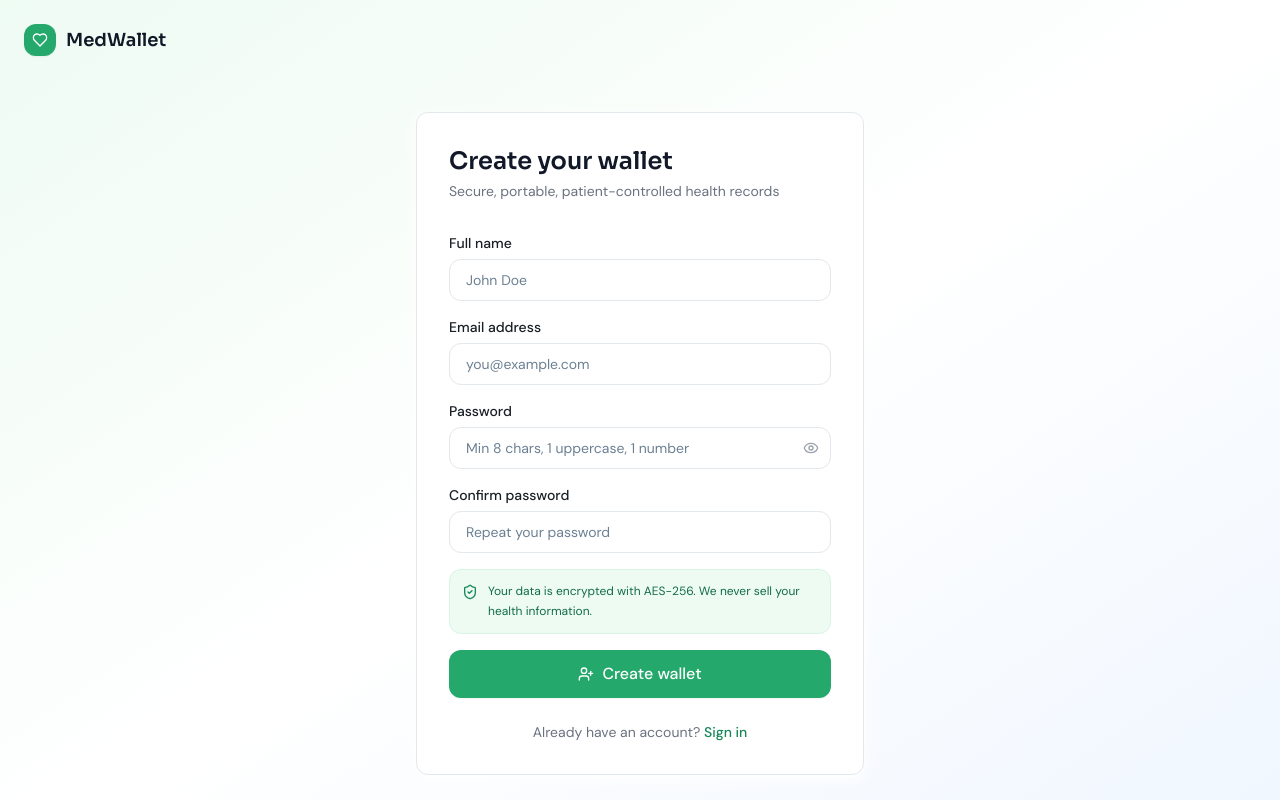
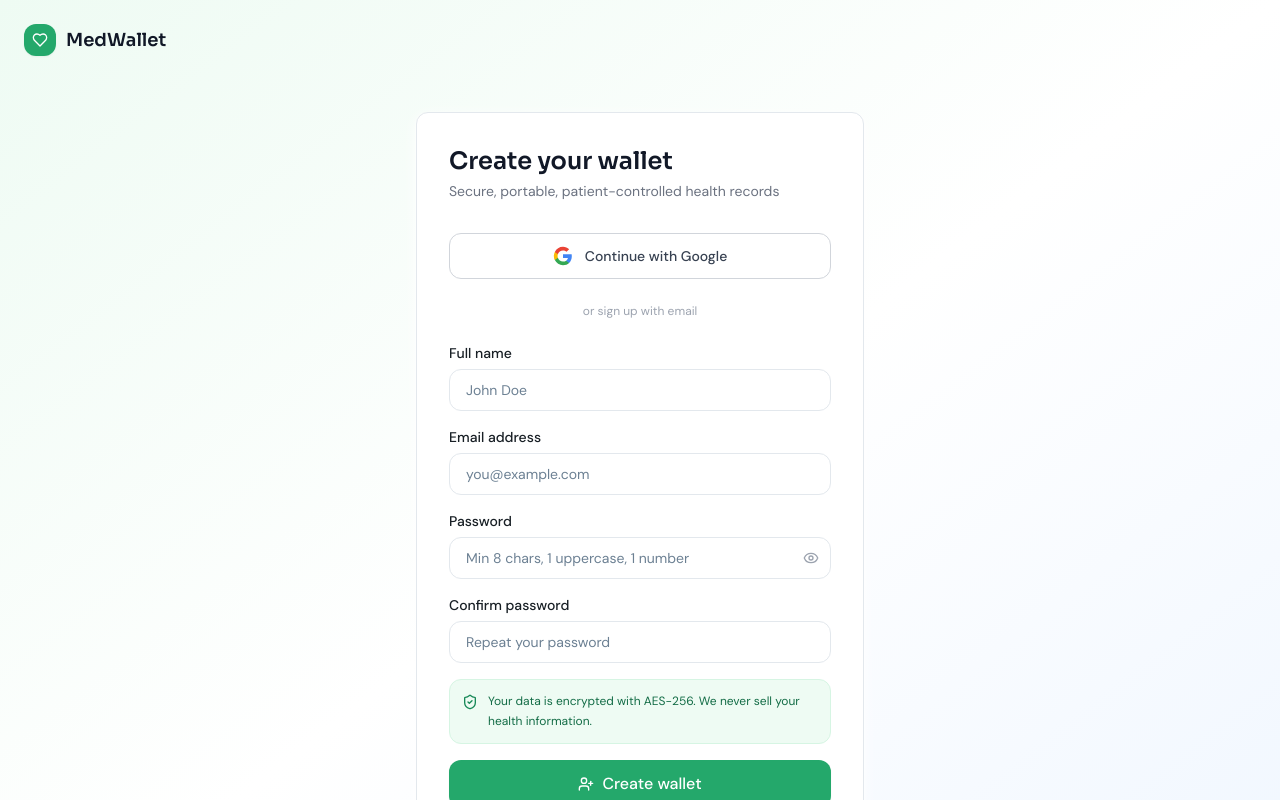
Before and after one commit to kenn-Os/Medical-Wallet, a Next.js app: page /signup in a window 1280 px wide. Shown: the top 800 px of the page. Built offline with nearby package versions, Linux system fonts and the light colour scheme; no server answers.

Commit message:
feat: add Google OAuth sign-in to login and signup, fix email verification redirect

```diff
--- a/app/(auth)/login/page.jsx
+++ b/app/(auth)/login/page.jsx
@@ -19,6 +19,7 @@
   const router = useRouter()
   const [showPassword, setShowPassword] = useState(false)
   const [loading, setLoading] = useState(false)
+  const [googleLoading, setGoogleLoading] = useState(false)
   const { register, handleSubmit, formState: { errors } } = useForm({ resolver: zodResolver(schema) })
 
   const onSubmit = async (data) => {
@@ -35,6 +36,23 @@
     } finally { setLoading(false) }
   }
 
+  const handleGoogleSignIn = async () => {
+    setGoogleLoading(true)
+    try {
+      const supabase = createClient()
+      const { error } = await supabase.auth.signInWithOAuth({
+        provider: 'google',
+        options: {
+          redirectTo: `${process.env.NEXT_PUBLIC_APP_URL}/auth/callback?next=/dashboard`,
+        },
+      })
+      if (error) throw error
+    } catch (err) {
+      toast.error(err.message || 'Google sign-in failed')
+      setGoogleLoading(false)
+    }
+  }
+
   return (
     <motion.div initial={{ opacity: 0, y: 16 }} animate={{ opacity: 1, y: 0 }} transition={{ duration: 0.4 }}>
       <div className="card p-8">
@@ -42,6 +60,31 @@
           <h1 className="font-display font-semibold text-2xl text-gray-900 mb-1">Welcome back</h1>
           <p className="text-gray-500 text-sm">Sign in to access your health wallet</p>
         </div>
+
+        {/* Google Sign-In */}
+        <button
+          onClick={handleGoogleSignIn}
+          disabled={googleLoading}
+          className="w-full flex items-center justify-center gap-3 px-4 py-3 border border-gray-300 rounded-lg text-sm font-medium text-gray-700 bg-white hover:bg-gray-50 transition-colors mb-6 disabled:opacity-60"
+        >
+          {googleLoading ? (
+            <Loader2 className="w-4 h-4 animate-spin" />
+          ) : (
+            <svg className="w-5 h-5" viewBox="0 0 24 24">
+              <path fill="#4285F4" d="M22.56 12.25c0-.78-.07-1.53-.2-2.25H12v4.26h5.92c-.26 1.37-1.04 2.53-2.21 3.31v2.77h3.57c2.08-1.92 3.28-4.74 3.28-8.09z"/>
+              <path fill="#34A853" d="M12 23c2.97 0 5.46-.98 7.28-2.66l-3.57-2.77c-.98.66-2.23 1.06-3.71 1.06-2.86 0-5.29-1.93-6.16-4.53H2.18v2.84C3.99 20.53 7.7 23 12 23z"/>
+              <path fill="#FBBC05" d="M5.84 14.09c-.22-.66-.35-1.36-.35-2.09s.13-1.43.35-2.09V7.07H2.18C1.43 8.55 1 10.22 1 12s.43 3.45 1.18 4.93l2.85-2.22.81-.62z"/>
+              <path fill="#EA4335" d="M12 5.38c1.62 0 3.06.56 4.21 1.64l3.15-3.15C17.45 2.09 14.97 1 12 1 7.7 1 3.99 3.47 2.18 7.07l3.66 2.84c.87-2.6 3.3-4.53 6.16-4.53z"/>
+            </svg>
+          )}
+          {googleLoading ? 'Redirecting...' : 'Continue with Google'}
+        </button>
+
+        <div className="relative mb-6">
+          <div className="absolute inset-0 flex items-center"><div className="w-full border-t border-gray-200" /></div>
+          <div className="relative flex justify-center"><span className="bg-white px-3 text-xs text-gray-400">or sign in with email</span></div>
+        </div>
+
         <form onSubmit={handleSubmit(onSubmit)} className="space-y-5">
           <div>
             <label className="label">Email address</label>
--- a/app/(auth)/signup/page.jsx
+++ b/app/(auth)/signup/page.jsx
@@ -6,7 +6,7 @@
 import { useForm } from 'react-hook-form'
 import { zodResolver } from '@hookform/resolvers/zod'
 import { z } from 'zod'
-import { Eye, EyeOff, UserPlus, Loader2, ShieldCheck } from 'lucide-react'
+import { Eye, EyeOff, UserPlus, Loader2, ShieldCheck, Mail } from 'lucide-react'
 import { toast } from 'sonner'
 import { createClient } from '@/utils/supabase/client'
 
@@ -21,6 +21,8 @@
   const router = useRouter()
   const [showPassword, setShowPassword] = useState(false)
   const [loading, setLoading] = useState(false)
+  const [googleLoading, setGoogleLoading] = useState(false)
+  const [emailSent, setEmailSent] = useState(false)
   const { register, handleSubmit, formState: { errors } } = useForm({ resolver: zodResolver(schema) })
 
   const onSubmit = async (data) => {
@@ -29,13 +31,51 @@
       const supabase = createClient()
       const { error } = await supabase.auth.signUp({
         email: data.email, password: data.password,
-        options: { data: { full_name: data.full_name }, emailRedirectTo: `${process.env.NEXT_PUBLIC_APP_URL}/verify-email` },
+        options: {
+          data: { full_name: data.full_name },
+          emailRedirectTo: `${process.env.NEXT_PUBLIC_APP_URL}/auth/callback?next=/dashboard`,
+        },
       })
       if (error) throw error
-      toast.success('Account created! Check your email to verify.')
-      router.push('/login')
+      setEmailSent(true)
     } catch (err) { toast.error(err.message || 'Signup failed') }
     finally { setLoading(false) }
+  }
+
+  const handleGoogleSignIn = async () => {
+    setGoogleLoading(true)
+    try {
+      const supabase = createClient()
+      const { error } = await supabase.auth.signInWithOAuth({
+        provider: 'google',
+        options: {
+          redirectTo: `${process.env.NEXT_PUBLIC_APP_URL}/auth/callback?next=/dashboard`,
+        },
+      })
+      if (error) throw error
+    } catch (err) {
+      toast.error(err.message || 'Google sign-in failed')
+      setGoogleLoading(false)
+    }
+  }
+
+  if (emailSent) {
+    return (
+      <motion.div initial={{ opacity: 0, y: 16 }} animate={{ opacity: 1, y: 0 }} transition={{ duration: 0.4 }}>
+        <div className="card p-8 text-center">
+          <div className="w-16 h-16 bg-green-50 rounded-full flex items-center justify-center mx-auto mb-4">
+            <Mail className="w-8 h-8 text-green-600" />
+          </div>
+          <h2 className="font-display font-semibold text-xl text-gray-900 mb-2">Check your email</h2>
+          <p className="text-gray-500 text-sm mb-6">
+            We sent a verification link to your email address. Click the link to activate your account.
+          </p>
+          <Link href="/login" className="text-sm text-primary-600 hover:text-primary-700 font-medium">
+            Back to login
+          </Link>
+        </div>
+      </motion.div>
+    )
   }
 
   return (
@@ -45,6 +85,31 @@
           <h1 className="font-display font-semibold text-2xl text-gray-900 mb-1">Create your wallet</h1>
           <p className="text-gray-500 text-sm">Secure, portable, patient-controlled health records</p>
         </div>
+
+        {/* Google Sign-In */}
+        <button
+          onClick={handleGoogleSignIn}
+          disabled={googleLoading}
+          className="w-full flex items-center justify-center gap-3 px-4 py-3 border border-gray-300 rounded-lg text-sm font-medium text-gray-700 bg-white hover:bg-gray-50 transition-colors mb-6 disabled:opacity-60"
+        >
+          {googleLoading ? (
+            <Loader2 className="w-4 h-4 animate-spin" />
+          ) : (
+            <svg className="w-5 h-5" viewBox="0 0 24 24">
+              <path fill="#4285F4" d="M22.56 12.25c0-.78-.07-1.53-.2-2.25H12v4.26h5.92c-.26 1.37-1.04 2.53-2.21 3.31v2.77h3.57c2.08-1.92 3.28-4.74 3.28-8.09z"/>
+              <path fill="#34A853" d="M12 23c2.97 0 5.46-.98 7.28-2.66l-3.57-2.77c-.98.66-2.23 1.06-3.71 1.06-2.86 0-5.29-1.93-6.16-4.53H2.18v2.84C3.99 20.53 7.7 23 12 23z"/>
+              <path fill="#FBBC05" d="M5.84 14.09c-.22-.66-.35-1.36-.35-2.09s.13-1.43.35-2.09V7.07H2.18C1.43 8.55 1 10.22 1 12s.43 3.45 1.18 4.93l2.85-2.22.81-.62z"/>
+              <path fill="#EA4335" d="M12 5.38c1.62 0 3.06.56 4.21 1.64l3.15-3.15C17.45 2.09 14.97 1 12 1 7.7 1 3.99 3.47 2.18 7.07l3.66 2.84c.87-2.6 3.3-4.53 6.16-4.53z"/>
+            </svg>
+          )}
+          {googleLoading ? 'Redirecting...' : 'Continue with Google'}
+        </button>
+
+        <div className="relative mb-6">
+          <div className="absolute inset-0 flex items-center"><div className="w-full border-t border-gray-200" /></div>
+          <div className="relative flex justify-center text-xs text-gray-400 bg-white px-3"><span className="bg-white px-2">or sign up with email</span></div>
+        </div>
+
         <form onSubmit={handleSubmit(onSubmit)} className="space-y-4">
           <div>
             <label className="label">Full name</label>
```
